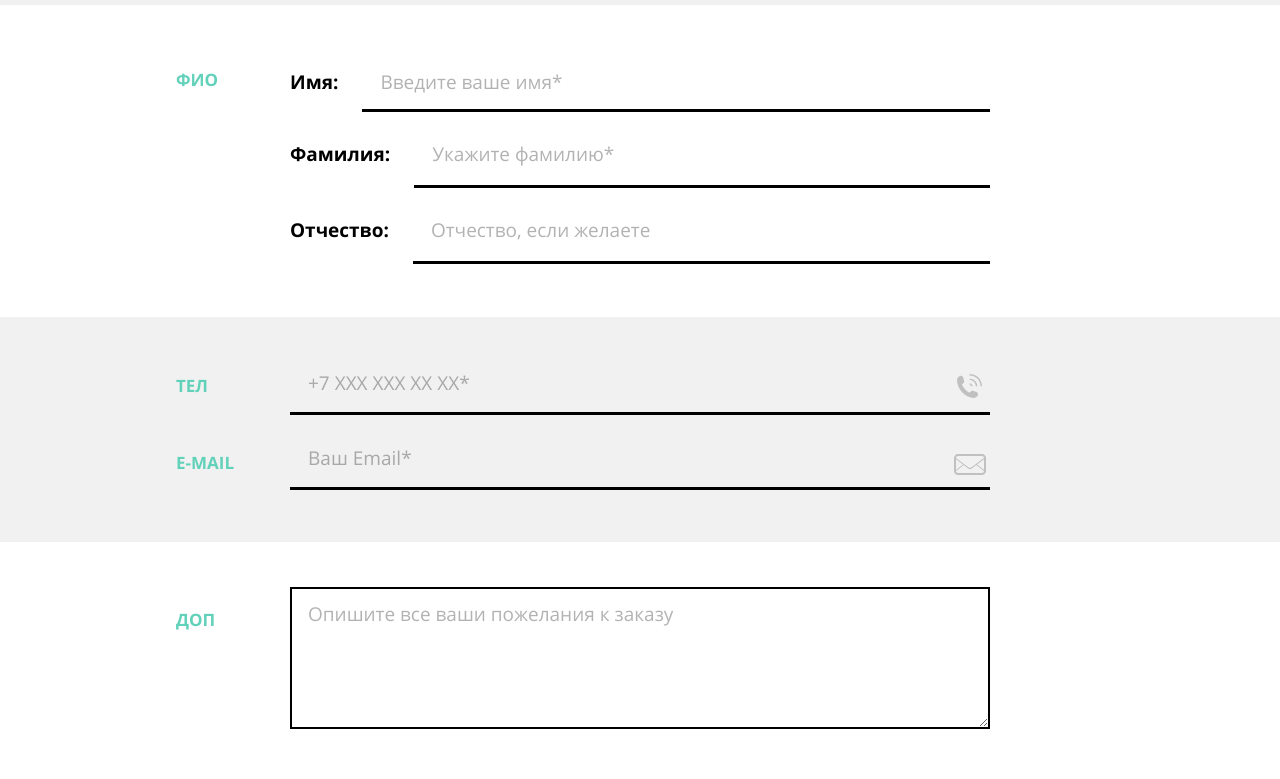
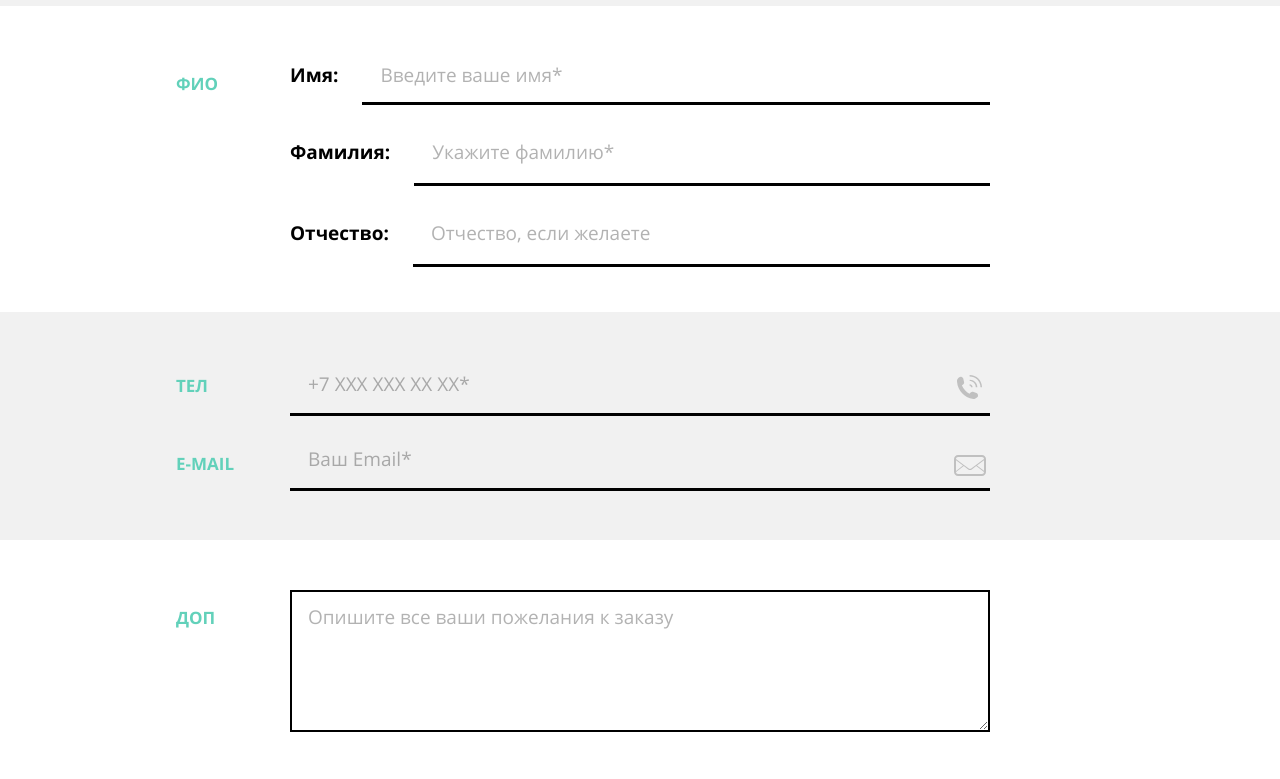
Before and after one commit to Greenglaz93/917085-mishka-22, a website: page source/form.html in a window 1280 px wide. Shown: the part 980-1759 px from the top of the page. Drawn offline with nearby package versions, Linux system fonts and the light colour scheme; files that its build step writes are made by us from their sources.

Commit message:
Fix pp for Form.html

```diff
--- a/source/sass/blocks/field.scss
+++ b/source/sass/blocks/field.scss
@@ -82,6 +82,10 @@
 
   &--contacts {
     padding-bottom: 16px;
+
+    @media (min-width: $desktop-width) {
+      padding-top: 20px;
+    }
   }
 
   &--textarea {
@@ -116,7 +120,7 @@
     bottom: 15px;
   }
 
-  @media (max-width: $tablet-width-only) {
+  @media (min-width: $tablet-width) and (max-width: $tablet-width-only) {
     right: 25px;
 
     &--email {
--- a/source/sass/blocks/form-group.scss
+++ b/source/sass/blocks/form-group.scss
@@ -33,15 +33,15 @@
     }
 
     &--name {
-      padding: 26px 50px;
+      padding: 21px 50px;
     }
 
     &--contacts {
-      padding: 22px 50px 38px 50px;
+      padding: 22px 50px 25px 50px;
     }
 
     &--add {
-      padding: 48px 50px;
+      padding: 49px 50px 45px 50px;
     }
   }
 
@@ -58,11 +58,15 @@
     }
 
     &--name {
-      padding: 29px 50px;
+      padding: 21px 50px;
     }
 
     &--contacts {
-      padding: 15px 50px 40px 50px;
+      padding: 15px 50px 25px 50px;
+    }
+
+    &--add {
+      padding: 50px 50px 41px 50px;
     }
   }
 }
@@ -128,12 +132,20 @@
     left: 111px;
     width: 115px;
 
+    &--name {
+      top: 51px;
+    }
+
     &--tel {
-      top: 61px;
+      top: 66px;
     }
 
     &--email {
-      top: 138px;
+      top: 144px;
+    }
+
+    &--add {
+      top: 70px;
     }
   }
 
@@ -168,6 +180,11 @@
 .form-group__list {
   @include clear-list;
 
+  &--colors {
+    display: grid;
+    row-gap: 23px;
+  }
+
   @media (min-width: $tablet-width) {
     grid-column: 2 / -1;
 
@@ -178,7 +195,7 @@
     }
 
     &--contacts {
-      padding-top: 20px;
+      padding-top: 18px;
     }
   }
 
@@ -191,27 +208,36 @@
       padding-left: 14px;
       padding-right: 24px;
     }
-  }
 
-  &--colors {
-    display: grid;
-    row-gap: 23px;
+    &--contacts {
+      padding-top: 24px;
+    }
   }
 }
 
 .form-group__item {
   margin-bottom: 10px;
 
+  &--name:not(:last-child) {
+    margin-bottom: 16px;
+  }
+
+  &--contacts:not(:last-child) {
+    margin-bottom: 35px;
+  }
+
   @media (min-width: $tablet-width) {
     margin-bottom: 24px;
+
+    &--contacts:not(:last-child) {
+      margin-bottom: 14px;
+    }
   }
 
-  &--name:not(:last-child) {
-    margin-bottom: 11px;
-  }
-
-  &--contacts {
-    margin-bottom: 12px;
+  @media (min-width: $desktop-width) {
+    &--contacts:not(:last-child) {
+      margin-bottom: 10px;
+    }
   }
 }
 
--- a/source/sass/blocks/social.scss
+++ b/source/sass/blocks/social.scss
@@ -16,7 +16,7 @@
 .social__item:not(:last-child) {
   margin-right: 25px;
 
-  @media (min-width: $desktop-width) {
+  @media (min-width: $tablet-width) {
     margin-right: 24px;
   }
 }
```
